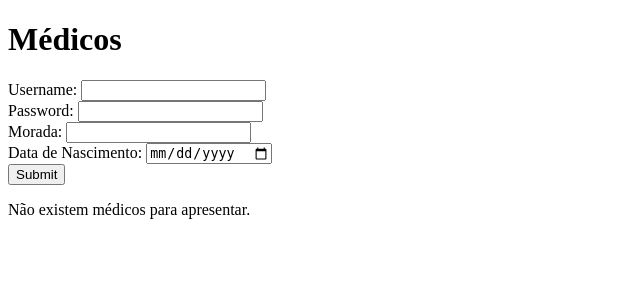
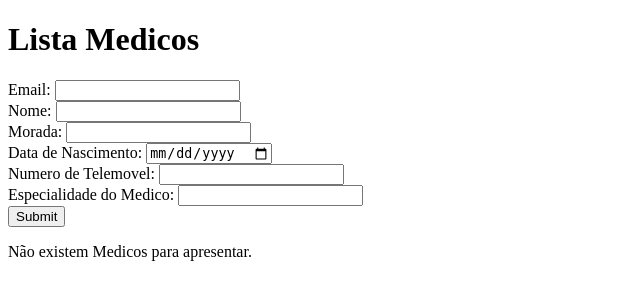
Before and after one commit to bmra/DEAP, a PHP site: page /Medico/listamedicos.php in a window 1280 px wide. Shown: the top 300 px of the page, without its empty margins (0-640 px from the left). Run offline with PHP 8.4, Linux system fonts and the light colour scheme; tables that the repository leaves empty or names only in its code hold one stand-in row (values such as "Sample post").

Commit message:
Atualização adequada do codigo pela alteração das colunas da db

```diff
--- a/Medico/listamedicos.php
+++ b/Medico/listamedicos.php
@@ -1,7 +1,7 @@
 <!DOCTYPE html>
 <html>
 <head>
-    <title>Médicos</title>
+    <title>Lista Medicos</title>
     <style>
         table {
             width: 100%;
@@ -15,7 +15,7 @@
     </style>
 </head>
 <body>
-    <h1>Médicos</h1>
+    <h1>Lista Medicos</h1>
 
     <?php
     //detalhes para a conexão á base de dados
@@ -32,27 +32,48 @@
         die("Falha ao estabelecer conexão: " . $connection->connect_error);
     }
 
-    // tratar da submissão do formulário para adicionar novo utilizador
-    if ($_SERVER["REQUEST_METHOD"] == "POST" && isset($_POST['add_user'])) { // apenas se for um POST e o form for para adicionar o utilizador
-        $username = isset($_POST['username']) ? $_POST['username'] : '';
+    // tratar da submissão do formulário para adicionar novo medico
+    if ($_SERVER["REQUEST_METHOD"] == "POST" && isset($_POST['add_user'])) { // apenas se for um POST e o botão "Submit" for clicado
+        $email = isset($_POST['email']) ? $_POST['email'] : '';
         $password = isset($_POST['password']) ? $_POST['password'] : '';
+        $nome = isset($_POST['nome']) ? $_POST['nome'] : '';
         $morada = isset($_POST['morada']) ? $_POST['morada'] : '';
         $data_nascimento = isset($_POST['data_nascimento']) ? $_POST['data_nascimento'] : '';
+        $nr_telemovel = isset($_POST['nr_telemovel']) ? $_POST['nr_telemovel'] : '';
+        $especialidade = isset($_POST['especialidade']) ? $_POST['especialidade'] : '';
 
-        // inserir o médico na base de dados
-        $query = "INSERT INTO users (username, password, type, morada, data_nascimento) VALUES ('$username', '$password', 2, '$morada', '$data_nascimento')";
+    // Função para gerar uma senha de 9 dígitos
+    function gerarSenha() {
+        return rand(100000000, 999999999);
+    }
+
+    // Gerar uma senha inicial
+    $password = gerarSenha();
+
+    // Verificar se a senha já existe na base de dados
+    $sql = "SELECT password FROM users WHERE password = '$password'";
+    $result = $connection->query($sql);
+
+    // Se a senha já existir, gerar uma nova até obter uma senha única
+    while ($result->num_rows > 0) {
+        $password = gerarSenha();
+        $result = $connection->query("SELECT password FROM users WHERE password = '$password'");
+    }
+
+        // inserir o novo medico na base de dados
+        $query = "INSERT INTO users (email, password, nome, type, morada, data_nascimento, nr_telemovel, especialidade) VALUES ('$email', '$password', '$nome', 'medico', '$morada', '$data_nascimento', '$nr_telemovel', '$especialidade')";
         $result = mysqli_query($connection, $query);
 
-        // se a query foi um sucesso ou seja se o resultado existe ou tem alguma coisa, mostrar uma mensagem de sucesso, senão mostrar mensagem de erro
+        // se a query foi um sucesso, mostrar uma mensagem de sucesso, senão mostrar mensagem de erro
         if ($result) {
-            echo '<p>Novo médico adicionado com sucesso.</p>';
+            echo '<p>Novo Medico adicionado com sucesso.</p>';
         } else {
             echo '<p>!!! Erro !!!: ' . mysqli_error($connection) . '</p>';
         }
     }
 
     // tratar da submissão do formulário para remover utilizador
-    if ($_SERVER["REQUEST_METHOD"] == "POST" && isset($_POST['remove_user'])) { // apenas se for um POST e o botão "Remover" for clicado ou seja o form é o remove_user
+    if ($_SERVER["REQUEST_METHOD"] == "POST" && isset($_POST['remove_user'])) { // apenas se for um POST e o botão "Remover" for clicado
         $user_id = $_POST['user_id'];
 
         // query para remover o utilizador
@@ -61,34 +82,40 @@
 
         // se a query foi um sucesso, mostrar uma mensagem de sucesso, senão mostrar mensagem de erro
         if ($result) {
-            echo '<p>Médico removido com sucesso.</p>';
+            echo '<p>Medico removido com sucesso.</p>';
         } else {
             echo '<p>!!! Erro !!!: ' . mysqli_error($connection) . '</p>';
         }
     }
+
     ?>
 
     <!-- Formulário para adicionar novo utilizador -->
     <form method="POST" action="<?php echo htmlspecialchars($_SERVER["PHP_SELF"]); ?>">
-        <label for="username">Username:</label>
-        <input type="text" id="username" name="username" required><br>
+        <label for="email">Email:</label>
+        <input type="email" id="email" name="email" required><br>
 
-        <label for="password">Password:</label>
-        <input type="password" id="password" name="password" required><br>
+        <label for="nome">Nome:</label>
+        <input type="text" id="nome" name="nome"><br>
 
         <label for="morada">Morada:</label>
-        <input type="text" id="morada" name="morada" required><br>
+        <input type="text" id="morada" name="morada"><br>
 
         <label for="data_nascimento">Data de Nascimento:</label>
-        <input type="date" id="data_nascimento" name="data_nascimento" required><br>
+        <input type="date" id="data_nascimento" name="data_nascimento"><br>
+
+        <label for="nr_telemovel">Numero de Telemovel:</label>
+        <input type="tel" id="nr_telemovel" name="nr_telemovel"><br>
+
+        <label for="especialidade">Especialidade do Medico:</label>
+        <input type="text" id="especialidade" name="especialidade"><br>
 
         <input type="submit" name="add_user" value="Submit">
     </form>
 
     <?php
-    // query para obter os utilizadores do tipo 2 (médicos)
-    $query = "SELECT id, username, morada, data_nascimento FROM users WHERE type = 2";
-    //executa a query
+    // query para obter os utilizadores do tipo medico
+    $query = "SELECT id, email, nome, morada, data_nascimento, nr_telemovel, especialidade FROM users WHERE type = 'medico'";
     $result = mysqli_query($connection, $query);
 
     // se a query foi um sucesso, mostrar os utilizadores encontrados na base de dados
@@ -97,25 +124,31 @@
         echo '<thead>';
         echo '<tr>';
         echo '<th>ID</th>';
-        echo '<th>Username</th>';
-        echo '<th>Morada</th>';
+        echo '<th>Email</th>';
+        echo '<th>Nome</th>';
+        echo '<th>Morada</t;h>';
         echo '<th>Data de Nascimento</th>';
+        echo '<th>Numero de Telemovel</th>';
+        echo '<th>Especialidade</th>';
         echo '<th>Remover</th>';
         echo '</tr>';
         echo '</thead>';
         echo '<tbody>';
 
-        // iterar pelos utilizadores encontrados e inserir na tabela as linhas (tr) com as colunas (th)
+        // iterar pelos utilizadores encontrados e inserir na tabela as linhas (tr) com as colunas (td)
         while ($row = mysqli_fetch_assoc($result)) {
             echo '<tr>';
             echo '<td>' . $row['id'] . '</td>';
-            echo '<td>' . $row['username'] . '</td>';
+            echo '<td>' . $row['email'] . '</td>';
+            echo '<td>' . $row['nome'] . '</td>';
             echo '<td>' . $row['morada'] . '</td>';
             echo '<td>' . $row['data_nascimento'] . '</td>';
+            echo '<td>' . $row['nr_telemovel'] . '</td>';
+            echo '<td>' . $row['especialidade'] . '</td>';
             echo '<td>';
-            echo '<form method="POST" action="' . htmlspecialchars($_SERVER["PHP_SELF"]) . '">'; //php_self para chamar de novo a pagina php para atualizar o conteudo da lista
-            echo '<input type="hidden" name="user_id" value="' . $row['id'] . '">'; //input escondido para guardar o id do utilziador que se quer remover
-            echo '<input type="submit" name="remove_user" value="Remover">'; //butao para enviar o formulario de rmeover utilizador
+            echo '<form method="POST" action="' . htmlspecialchars($_SERVER["PHP_SELF"]) . '">';
+            echo '<input type="hidden" name="user_id" value="' . $row['id'] . '">';
+            echo '<input type="submit" name="remove_user" value="Remover">';
             echo '</form>';
             echo '</td>';
             echo '</tr>';
@@ -124,7 +157,7 @@
         echo '</tbody>';
         echo '</table>';
     } else {
-        echo '<p>Não existem médicos para apresentar.</p>';
+        echo '<p>Não existem Medicos para apresentar.</p>';
     }
 
     // fechar a conexão com a base de dados
--- a/login.html
+++ b/login.html
@@ -9,7 +9,7 @@
     <h2>MedISEP</h2>
     <h2>Bem Vindo, Pagina de Login</h2>
     <form method="POST" action="login.php">
-      <input type="text" name="username" placeholder="Username" required>
+      <input type="text" name="email" placeholder="Email" required>
       <input type="password" name="password" placeholder="Password" required>
       <input type="submit" value="Login">
     </form>
```
Also changed, not shown: Paciente/listapacientes.php (+43 -15 lines), login.php (+7 -7 lines), Paciente/pagamento.css (deleted), Paciente/pagamento.html (deleted).
